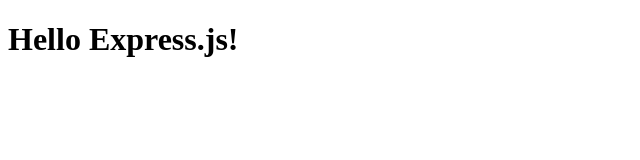
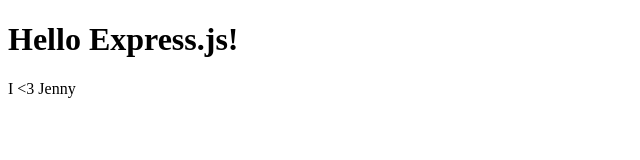
Before and after one commit to bojanstef/web-server, a plain HTML site: page public/index.html in a window 1280 px wide. Shown: the full height of the page, 0-640 px from the left. Drawn offline with Linux system fonts and the light colour scheme.

Commit message:
Updated index

```diff
--- a/public/index.html
+++ b/public/index.html
@@ -6,5 +6,6 @@
 	</head>
 	<body>
 		<h1>Hello Express.js!</h1>
+		<p>I &lt;3 Jenny</p>
 	</body>
 </html>
```
